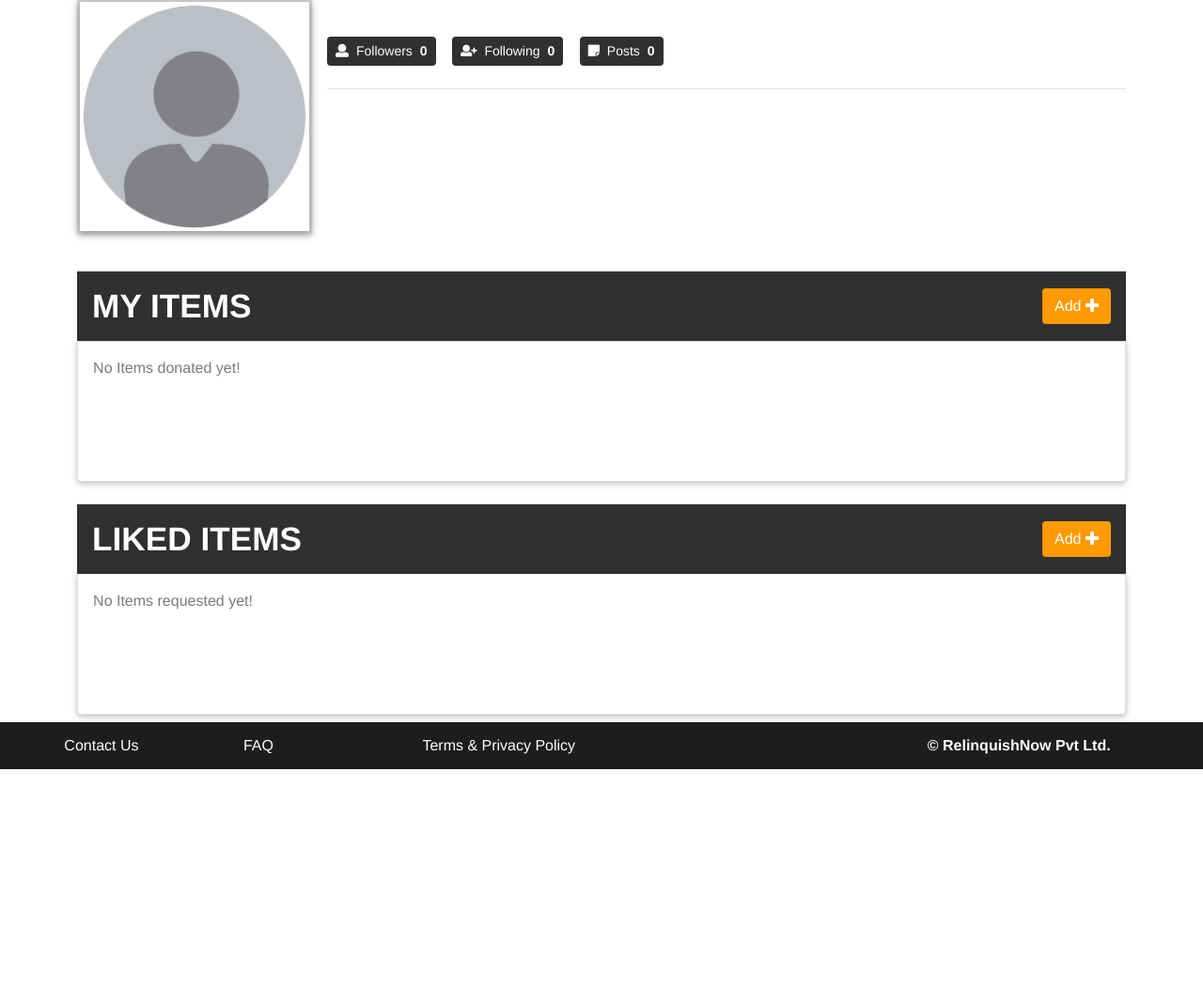
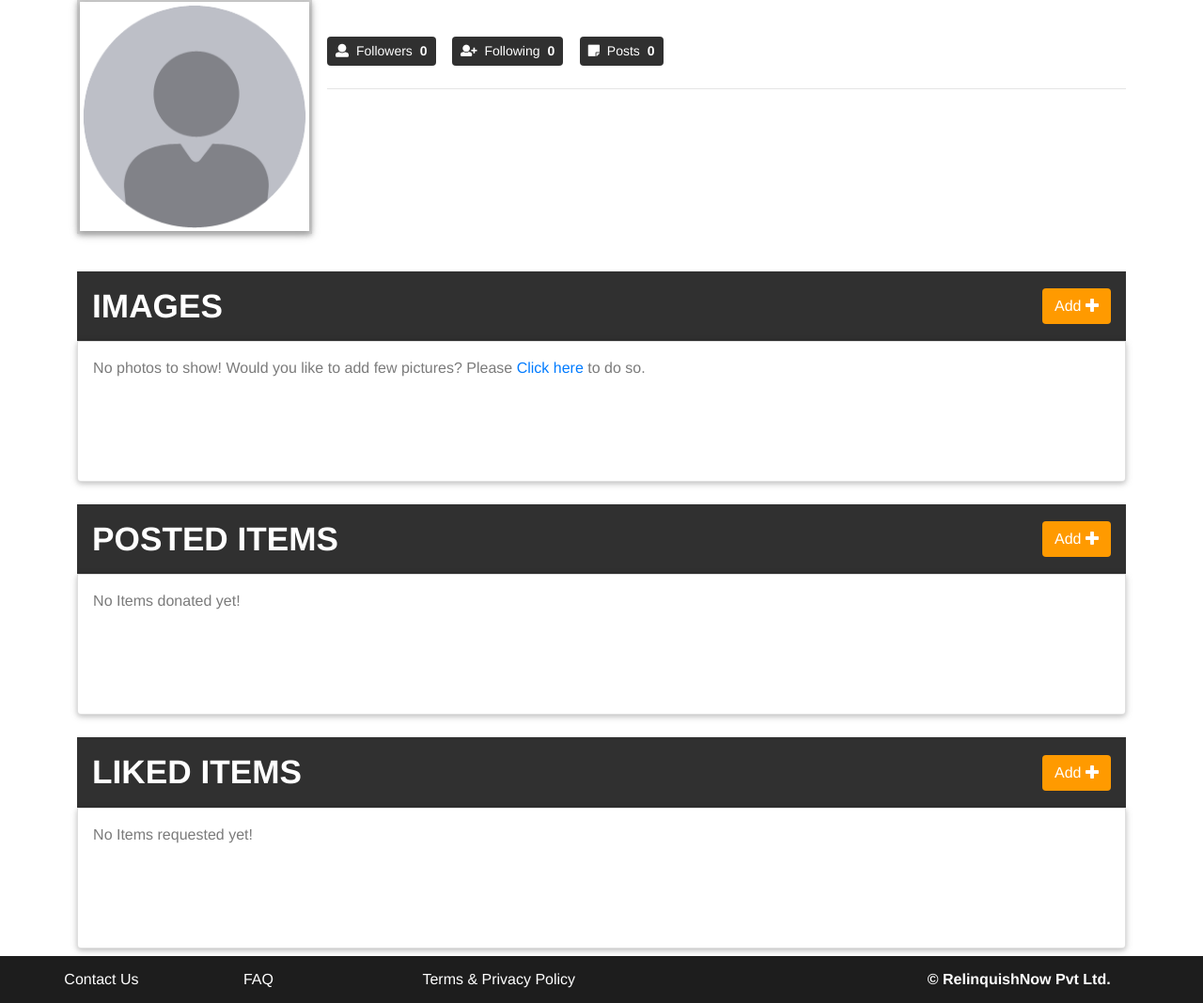
Before and after one commit to CS601-F18/relinquishNow, a Django app: page /user/1/ in a window 1280 px wide. Shown: the part 86-1154 px from the top of the page at 94% size. Before the commit the page ends 905 px from the top, so only its background shows below. Run offline with Django 3.2, Linux system fonts and the light colour scheme; the visitor is signed in with stand-in values (Sample User, id 1); data comes from the database, SQL or seed files in the repository; some libraries are stand-ins or nearby versions.

Commit message:
User Profile Image changes

```diff
--- a/relinquishnow/webapp/settings.py
+++ b/relinquishnow/webapp/settings.py
@@ -139,6 +139,11 @@ USE_TZ = True
 # Static files (CSS, JavaScript, Images)
 # https://docs.djangoproject.com/en/2.1/howto/static-files/
 
+
+MEDIA_URL = '/media/'
+
+MEDIA_ROOT = os.path.join(APP_DIR, "media")
+
 STATIC_URL = '/static/'
 
 STATICFILES_DIRS = [os.path.join(APP_DIR, "static")]
--- a/relinquishnow/webapp/static/js/app.js
+++ b/relinquishnow/webapp/static/js/app.js
@@ -182,6 +182,25 @@ $(document).ready(function() {
         }
     });
 
+
+    if($('.user-images-wrapper').length>0){
+    	var user_id = $('.user-images-wrapper').attr("id");
+
+    	$.ajax({
+            type: "GET",
+            url: "/user/" + user_id + "/images/",
+            beforeSend: function() {
+            },
+            success: function(data) {
+            	$('.user-images-wrapper').html(data);
+            },
+            error: function(response) {
+            },
+            complete: function() {
+            }
+        });
+    }
+
     $(".user-profile-edit-form-submit").click(function(e) {
         e.preventDefault();
         var validator = $("#user-profile-edit-form").validate();
@@ -286,7 +305,6 @@ $(document).ready(function() {
             var formData = new FormData();
             formData.append("user_id", user_id);
             formData.append("profile_image", profileImage);
-            formData.append("image_type", 0);
             formData.append("csrfmiddlewaretoken", getCookie("csrftoken"));
             $.ajax({
                 url: "/user/" + user_id + "/images/",
@@ -295,6 +313,7 @@ $(document).ready(function() {
                 contentType: false,
                 processData: false,
                 success: function(data) {
+                	$('.user-images-wrapper').html(data);
                     $(".profile-img div").css("background-image", 'url(' + window.URL.createObjectURL($("#imageUpload")[0].files[0]) + ')');
                 }
             });
--- /dev/null
+++ b/relinquishnow/webapp/templates/carousals/images.html
@@ -0,0 +1,26 @@
+{% if user_images %}
+<div class="row">
+    <div class="col-md-12">
+      <div id="mdb-lightbox-ui"></div>
+        <div class="mdb-lightbox" data-pswp-uid="2">
+          {% for user_image in user_images %}
+            {% with user_image.image as img %}
+            <figure class="profile-images">
+              <a href = "javascript:void(0)">
+                <img src="{{ img.url }}" class="img-fluid w-100 my-2 px-1 py-1 img_hgt">
+              </a>
+            </figure>
+            {% endwith %}
+          {% endfor %}
+        </div>
+    </div>
+</div>
+{% else %}
+  {% if is_editable %}
+  <p align="justify" class="grey-text-3">No photos to show! Would you like to add few pictures? Please
+    <a href="#">Click here</a> to do so.
+  </p>
+  {% else %}
+  <p align="justify" class="grey-text-3">No pictures added yet!</p>
+  {% endif %}
+{% endif %}
--- a/relinquishnow/webapp/templates/profile.html
+++ b/relinquishnow/webapp/templates/profile.html
@@ -61,7 +61,7 @@
           {% endif %}
           {% if not is_editable %}
           {% if not follow_status %}
-          <div class="user-follow user-follow-small" logged_user="{{current_user_details.user_id}}"
+          <div class="user-follow user-follow-small" logged_user="{{active_user.user_id}}"
                current_user="{{user_details.user_id}}">
             <button class="btn waves-effect my-2 bg-orange"><i class="fas fa-plus mr-1"></i><span><span>
             </button>
@@ -111,7 +111,29 @@
           <div class="col-sm-12 col-md-11 m-auto">
             <div class="row align-items-center justify-content-between m-0 bg-dark-grey px-3">
               <div>
-                <h4 class="text-uppercase font-weight-bold my-3">MY ITEMS</h4>
+                <h4 class="text-uppercase font-weight-bold my-3">Images</h4>
+              </div>
+                <div><button class="btn bg-orange profile-img">Add
+                  <i class="fas fa-plus">
+                  </i></button>
+                </div>
+            </div>
+            <div class="row mb-2 mx-0 pt-3 tab-content card user-images-wrapper" id="{{user_details.user_id}}">
+            </div>
+          </div>
+        </div>
+    </div>
+  </div>
+</div>
+
+<div class="row mt-3">
+  <div class="col-md-12">
+    <div class="tabs-wrapper">
+        <div class="row mx-0 px-0">
+          <div class="col-sm-12 col-md-11 m-auto">
+            <div class="row align-items-center justify-content-between m-0 bg-dark-grey px-3">
+              <div>
+                <h4 class="text-uppercase font-weight-bold my-3">POSTED ITEMS</h4>
               </div>
                 <div><button class="btn bg-orange item-add">Add
                   <i class="fas fa-plus">
--- a/relinquishnow/webapp/urls.py
+++ b/relinquishnow/webapp/urls.py
@@ -14,6 +14,8 @@ Including another URLconf
     2. Add a URL to urlpatterns:  path('blog/', include('blog.urls'))
 """
 from django.contrib import admin
+from django.conf.urls.static import static
+from django.conf import settings
 from django.urls import include, path
 from webapp.views import *
 
@@ -26,9 +28,9 @@ urlpatterns = [
     path('login/', Login.as_view()),
     path('logout/', Logout.as_view()),
     path('user/<userId>/', UserProfile.as_view()),
-#     path('user/<userId>/images/', UserImages.as_view()),
+    path('user/<userId>/images/', UserImages.as_view()),
     path('user/<userId>/edit/', UserProfileEdit.as_view()),
     path('helpcenters/', HelpCenterProfile.as_view()),
     path('helpcenter/<hcId>/', HelpCenterProfile.as_view()),
     path('contact/', ContactUs.as_view())
-]
+]+ static(settings.MEDIA_URL, document_root=settings.MEDIA_ROOT)
--- a/relinquishnow/webapp/views.py
+++ b/relinquishnow/webapp/views.py
@@ -10,7 +10,7 @@ from django.shortcuts import render
 from django.utils.decorators import method_decorator
 from django.views import View
 
-from api.models import User, HelpCenter, ContactRequest
+from api.models import User, HelpCenter, ContactRequest, UserImage
 from api.serializers import UserSerializer, ContactRequestSerializer
 from rest_framework import status
 from rest_framework.response import Response
@@ -111,16 +111,70 @@ class UserProfile(View):
         try:
             user_details = User.objects.get(user_id=userId)
             current_user = request.user
+            user_profile_image = UserImage.objects.filter(user=user_details, image_is_current=True)
             is_editable = True if user_details.user_id == current_user.user_id else False
 
             context = {'user_details': user_details,
                        'active_user': current_user,
                        'is_editable': is_editable,
+                       'user_profile_image': user_profile_image
                        }
             response = render(request, 'profile.html', context)
             return response
         except:
             raise Http404('User with this userId doesnt exist')
+
+# This loads the profile page
+# This page shows the user followers, following list, item list
+class UserImages(View):
+    @method_decorator(login_required)
+    def get(self, request, userId):
+        try:
+            user_details = User.objects.get(user_id=userId)
+            user_images = UserImage.objects.filter(user=user_details)
+            is_editable = True if user_details.user_id == request.user.user_id else False
+            context = {
+                'user_details': user_details,
+                'user_images': user_images,
+                'is_editable' : is_editable
+            }
+            response = render(request, 'carousals/images.html', context)
+            return response
+        except:
+            raise Http404('User with this userId doesnt exist')
+
+
+    @method_decorator(login_required)
+    def post(self, request, userId):
+        try:
+            profile_image = request.FILES.get('profile_image')
+            print(profile_image.name)
+            if not profile_image:
+                return JsonResponse({"error": "Image File Is Required"}, status=400)
+
+            user_details = User.objects.get(user_id=userId)
+            print(UserImage.objects.filter(user=user_details, image=profile_image.name).query)
+            if not UserImage.objects.filter(user=user_details, image=profile_image.name):
+                UserImage.objects.filter(user=user_details).update(image_is_current=False)
+                user_image_obj = UserImage(user=user_details, image=profile_image)
+                user_image_obj.full_clean()
+                user_image_obj.save()
+
+            user_images = UserImage.objects.filter(user=user_details)
+            is_editable = True if user_details.user_id == request.user.user_id else False
+
+            context = {
+                'user_details': user_details,
+                'user_images': user_images,
+                'is_editable' : is_editable
+            }
+            response = render(request, 'carousals/images.html', context)
+            return response
+
+
+        except:
+            raise Http404('User with this userId doesnt exist')
+
 
 
 class UserProfileEdit(View):
```
Also changed, not shown: relinquishnow/webapp/static/css/app.css (+8 -54 lines).
